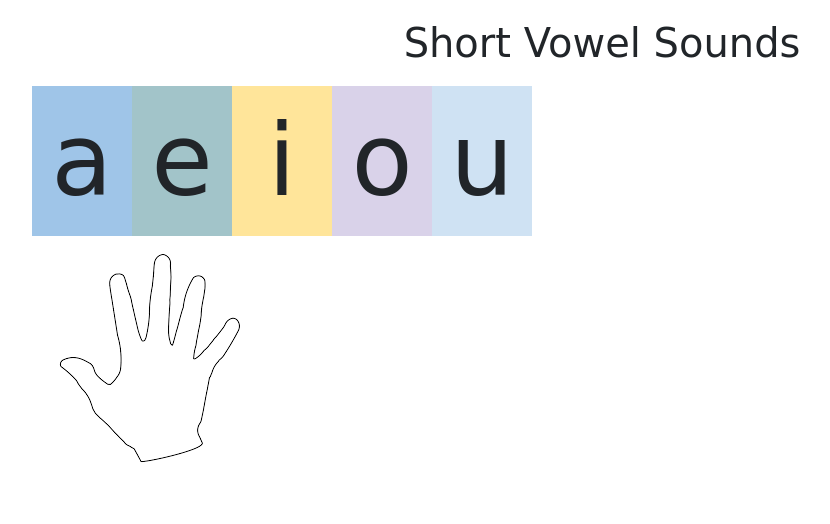
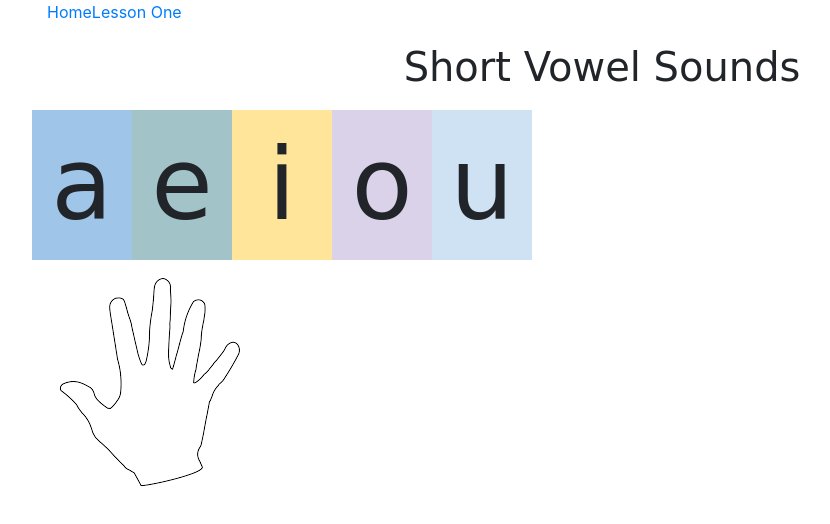
Before and after one commit to howardkitto/ProSpelling, a React (Create React App) app: page /lessonone in a window 1280 px wide. Shown: the top 524 px of the page, without its empty margins (38-868 px from the left). Built offline with nearby package versions, Linux system fonts and the light colour scheme.

Commit message:
Homepage and navigation

```diff
--- a/package.json
+++ b/package.json
@@ -4,7 +4,8 @@
   "private": true,
   "dependencies": {
     "react": "^16.0.0",
-    "react-dom": "^16.0.0"
+    "react-dom": "^16.0.0",
+    "react-router-dom": "^4.2.2"
   },
   "devDependencies": {
     "react-scripts": "1.0.14"
--- a/src/App.js
+++ b/src/App.js
@@ -1,50 +1,32 @@
 import React, { Component } from 'react';
-// import logo from './logo.svg';
+
+import HomeContainer from './HomeContainer'
+import LessonOneContainer from './LessonOneContainer'
+
+import {
+    BrowserRouter as Router,
+    Route,
+    Link
+  } from 'react-router-dom'
+
+
 import './css/App.css'
-// import horse from './audio/horse.mp3'
-import a from './audio/a.mp3'
-import e from './audio/e.mp3'
-import i from './audio/i.mp3'
-import o from './audio/o.mp3'
-import u from './audio/u.mp3'
-import hand from './images/righthandoutline.png'
-
-import Letter from './letter'
 
 class App extends Component {
-
-
-
-  playSound(theSrc){
-    this.audioPlayer.src = theSrc
-    this.audioPlayer.play()
-  }
-
-  renderLetter(text, audio){
-    return(
-      <Letter text={text}
-      playSound={()=>this.playSound(audio)}/>
-    )
-  }
-
   render() {
     return (
+
+      <Router>
       <div className="container">
-        <div class="page-header">
-    <h1>Short Vowel Sounds</h1>
-  </div>
-        <div class="row">
-  <div className="a_box"> {this.renderLetter('a', a)}</div>
-  <div className="e_box"> {this.renderLetter('e', e)}</div>
-  <div className="i_box"> {this.renderLetter('i', i)}</div>
-  <div className="o_box"> {this.renderLetter('o', o)}</div>
-  <div className="u_box"> {this.renderLetter('u', u)}</div>
-</div>
-        <audio type="audio/mpeg"
-        ref={(audio) => { this.audioPlayer = audio; }}/>
-<img src={hand} alt='hand'/>
 
-      </div>
+        <Link to="/">Home</Link>
+        <Link to="/lessonone">Lesson One</Link>
+
+        <Route exact path="/" component={HomeContainer}/>
+        <Route path="/lessonone" component={LessonOneContainer}/>
+        </div>
+    </Router>
+
     );
   }
 }
--- /dev/null
+++ b/src/HomeContainer.js
@@ -0,0 +1,17 @@
+import React, { Component } from 'react';
+
+
+class HomeContainer extends Component{
+
+render(){
+
+    return(
+
+        <h1>Home</h1>
+
+        )
+    }
+
+}
+
+export default HomeContainer
--- /dev/null
+++ b/src/LessonOneContainer.js
@@ -0,0 +1,54 @@
+import React, { Component } from 'react';
+
+
+import a from './audio/a.mp3'
+import e from './audio/e.mp3'
+import i from './audio/i.mp3'
+import o from './audio/o.mp3'
+import u from './audio/u.mp3'
+import hand from './images/righthandoutline.png'
+
+import Letter from './letter'
+
+
+class LessonOneContainer extends Component{
+
+    playSound(theSrc){
+        this.audioPlayer.src = theSrc
+        this.audioPlayer.play()
+      }
+
+      renderLetter(text, audio){
+        return(
+          <Letter text={text}
+          playSound={()=>this.playSound(audio)}/>
+        )
+      }
+
+render(){
+
+    return(
+<div>
+        <div className="page-header">
+        <h1>Short Vowel Sounds</h1>
+      </div>
+            <div className="row">
+      <div className="a_box"> {this.renderLetter('a', a)}</div>
+      <div className="e_box"> {this.renderLetter('e', e)}</div>
+      <div className="i_box"> {this.renderLetter('i', i)}</div>
+      <div className="o_box"> {this.renderLetter('o', o)}</div>
+      <div className="u_box"> {this.renderLetter('u', u)}</div>
+    </div>
+            <audio type="audio/mpeg"
+            ref={(audio) => { this.audioPlayer = audio; }}/>
+    <img src={hand} alt='hand'/>
+
+          </div>
+
+
+        )
+    }
+
+}
+
+export default LessonOneContainer
```
